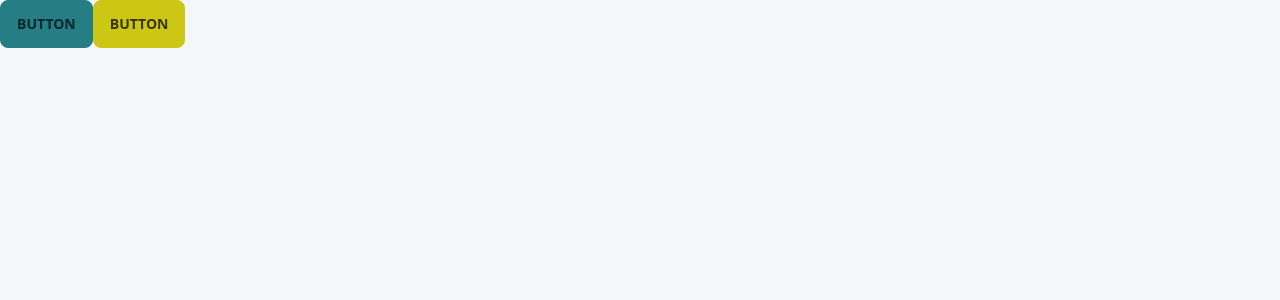
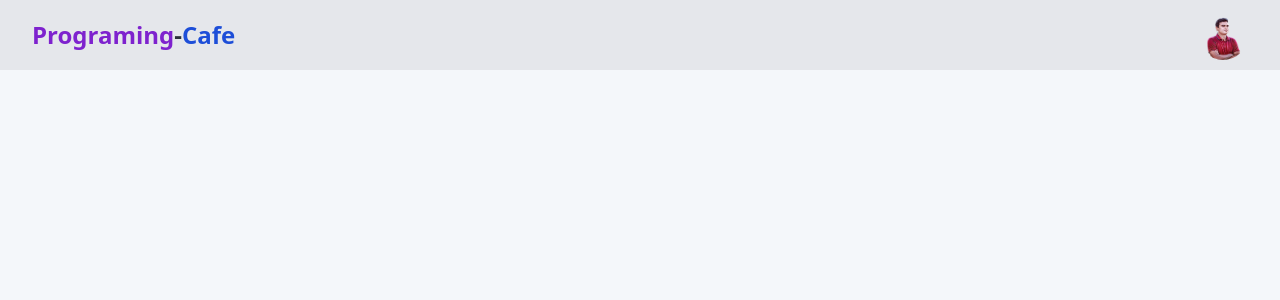
Before and after one commit to sumon2807/knowledge-cafe, a React (Vite) app: page / in a window 1280 px wide. Shown: the top 300 px of the page. Built offline with nearby package versions, Linux system fonts and the light colour scheme.

Commit message:
create components and Header section is added

```diff
--- a/index.html
+++ b/index.html
@@ -4,7 +4,7 @@
     <meta charset="UTF-8" />
     <link rel="icon" type="image/svg+xml" href="/vite.svg" />
     <meta name="viewport" content="width=device-width, initial-scale=1.0" />
-    <title>Vite + React</title>
+    <title>Programing Cafe</title>
   </head>
   <body>
     <div id="root"></div>
--- a/src/App.jsx
+++ b/src/App.jsx
@@ -1,10 +1,10 @@
 import React from 'react';
+import Header from './components/Header/Header';
 
 const App = () => {
   return (
     <div>
-        <button className="btn btn-active btn-secondary">Button</button>
-        <button className="btn btn-active btn-accent">Button</button>
+        <Header></Header>
     </div>
   );
 };
--- /dev/null
+++ b/src/components/Header/Header.jsx
@@ -0,0 +1,18 @@
+import React from 'react';
+
+const Header = () => {
+    return (
+        <div>
+            <nav className='flex justify-between bg-gray-200 h-[70px] items-center px-8'>
+                <div>
+                    <a href="" className='font-bold text-2xl'><span className='text-purple-700'>Programing</span>-<span className='text-blue-700'>Cafe</span></a>
+                </div>
+                <div>
+                    <a href=""><img className='w-[50px] h-[50px] rounded-full' src="../../../public/images/pro-removebg-preview.png" alt="" /></a>
+                </div>
+            </nav>
+        </div>
+    );
+};
+
+export default Header;
```
Also changed, not shown: public/images/pro-removebg-preview.png (added).
